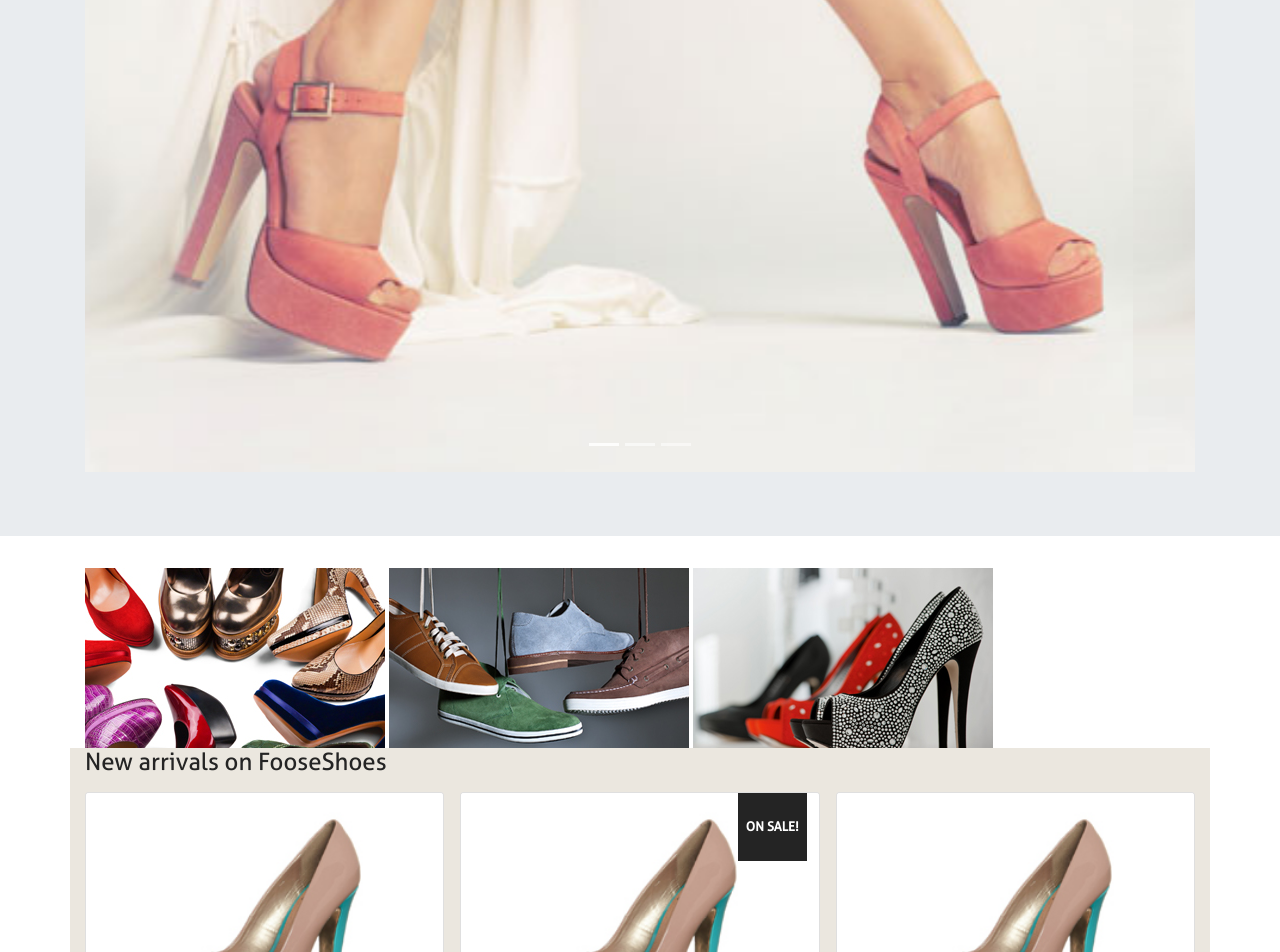
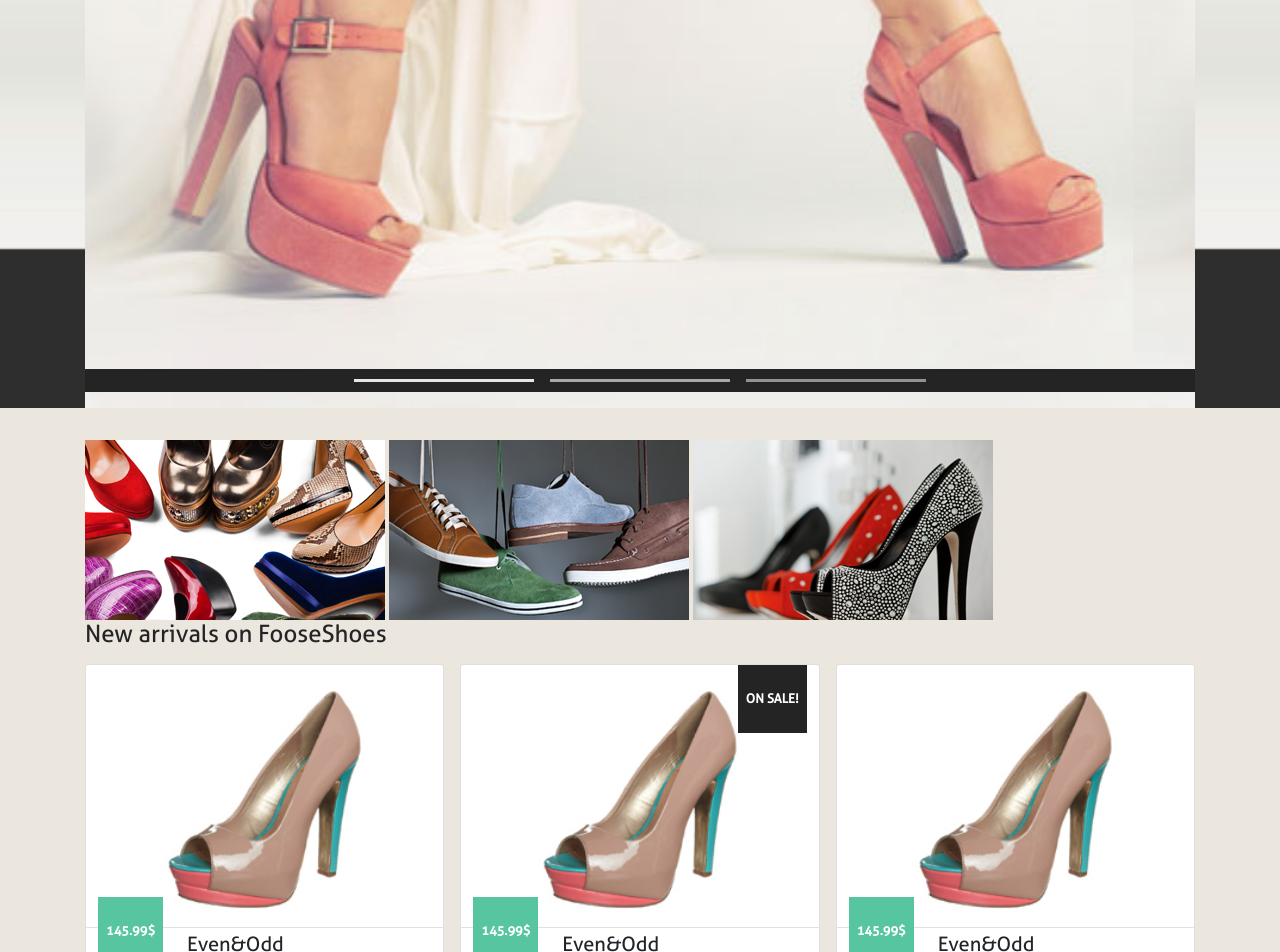
Before and after one commit to vladplesu/eproject, a website: page public/index.html in a window 1280 px wide. Shown: the part 649-1601 px from the top of the page. Drawn offline with nearby package versions, Linux system fonts and the light colour scheme.

Commit message:
added jumbotron background img and edited carousel

```diff
--- a/public/index.html
+++ b/public/index.html
@@ -100,27 +100,32 @@
       <!-- bottom-header end-->
     </header>
     <!-- header end-->
-    <main role="main">
-      <div class="jumbotron jumbotron-fluid">
+    <main role="main" class="bg-light">
+      <div class="jumbotron py-0 rounded-0">
         <div class="container">
           <div
             id="carouselExampleIndicators"
             class="carousel slide"
             data-ride="carousel"
           >
-            <ol class="carousel-indicators">
+            <ol class="carousel-indicators mx-0 bg-primary">
               <li
                 data-target="#carouselExampleIndicators"
                 data-slide-to="0"
-                class="active"
-              ></li>
+                class="active mx-2"
+              >
+                <p>Pink Shoes</p>
+                <p>Now at .99</p>
+              </li>
               <li
                 data-target="#carouselExampleIndicators"
                 data-slide-to="1"
+                class="mx-2"
               ></li>
               <li
                 data-target="#carouselExampleIndicators"
                 data-slide-to="2"
+                class="mx-2"
               ></li>
             </ol>
             <div class="carousel-inner">
--- a/src/scss/layout/_containers.scss
+++ b/src/scss/layout/_containers.scss
@@ -1 +1,10 @@
 // Containers Styles
+
+.jumbotron {
+  background: url(../../../public/img/carousel/background_lg.jpg) repeat-x;
+  background-size: contain;
+}
+
+.carousel-indicators li {
+  width: 180px !important;
+}
```
Also changed, not shown: public/img/carousel/background_lg.jpg (added), src/css/application.css, 1 other file.
